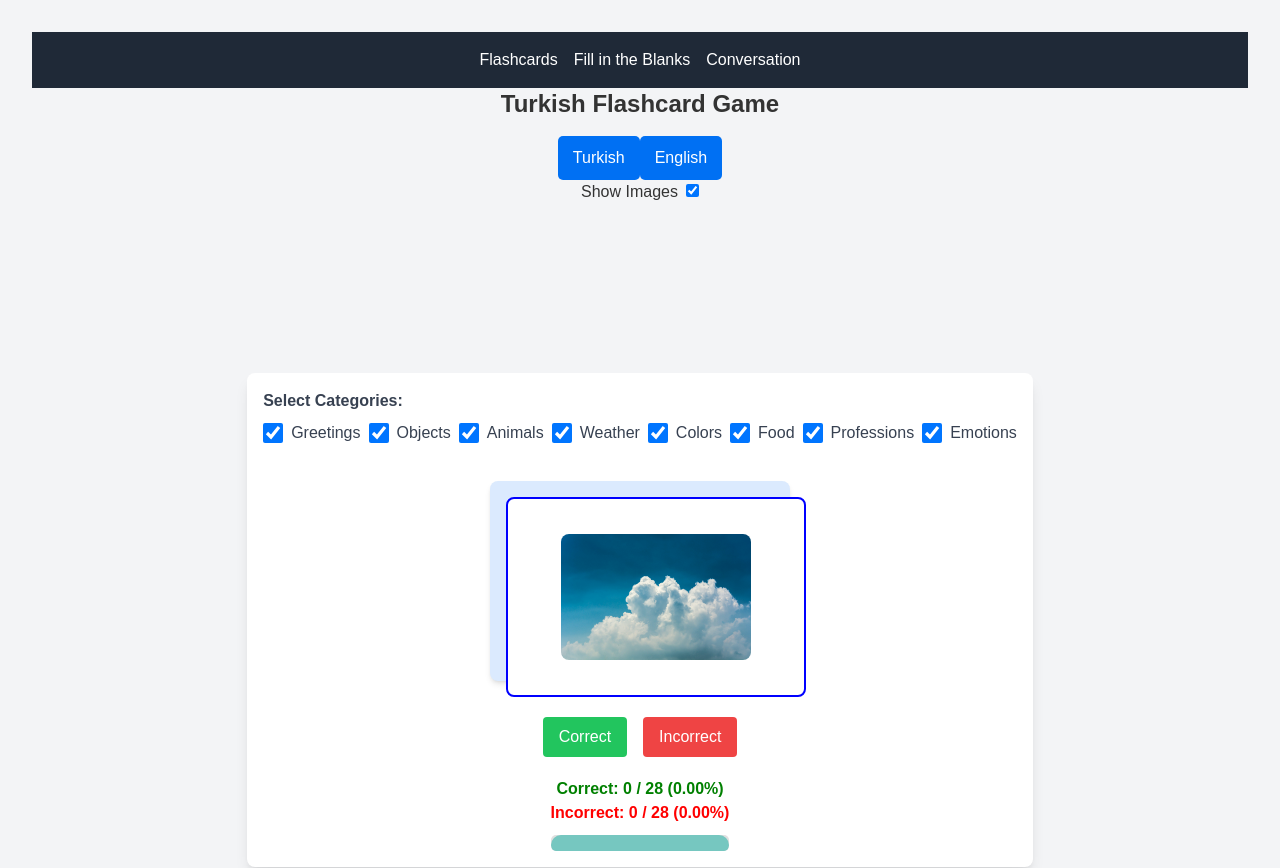
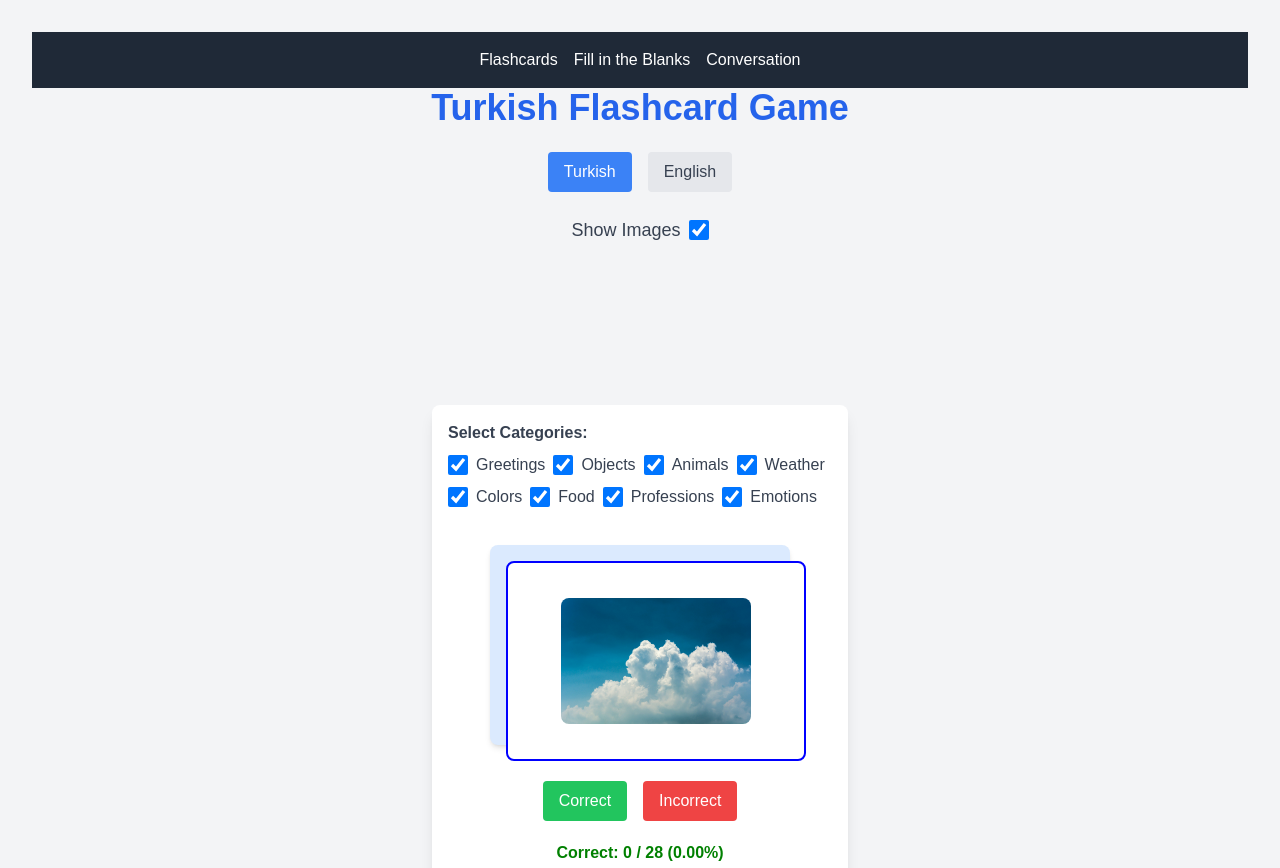
Before and after one commit to smmalik3/turkish, a Next.js app: page / in a window 1280 px wide. Shown: the top 868 px of the page. Built offline with nearby package versions, Linux system fonts and the light colour scheme.

Commit message:
updated styling for lang switcher

```diff
--- a/src/components/LanguageSwitcher.tsx
+++ b/src/components/LanguageSwitcher.tsx
@@ -2,16 +2,22 @@ import React from 'react';
 
 interface LanguageSwitcherProps {
   currentLanguage: 'tr' | 'en';
-  setLanguage: React.Dispatch<React.SetStateAction<'tr' | 'en'>>;
+  setLanguage: (language: 'tr' | 'en') => void;
 }
 
 const LanguageSwitcher: React.FC<LanguageSwitcherProps> = ({ currentLanguage, setLanguage }) => {
   return (
-    <div>
-      <button onClick={() => setLanguage('tr')} disabled={currentLanguage === 'tr'}>
+    <div className="flex space-x-4">
+      <button
+        onClick={() => setLanguage('tr')}
+        className={`px-4 py-2 rounded ${currentLanguage === 'tr' ? 'bg-blue-500 text-white' : 'bg-gray-200 text-gray-700'} hover:bg-blue-600`}
+      >
         Turkish
       </button>
-      <button onClick={() => setLanguage('en')} disabled={currentLanguage === 'en'}>
+      <button
+        onClick={() => setLanguage('en')}
+        className={`px-4 py-2 rounded ${currentLanguage === 'en' ? 'bg-blue-500 text-white' : 'bg-gray-200 text-gray-700'} hover:bg-blue-600`}
+      >
         English
       </button>
     </div>
--- a/src/pages/index.tsx
+++ b/src/pages/index.tsx
@@ -10,18 +10,21 @@ export default function Home() {
   return (
     <div className="flex flex-col items-center justify-center min-h-screen p-8 bg-gray-100">
       <NavMenu />
-      <h1 className="text-2xl font-bold mb-4">Turkish Flashcard Game</h1>
-      <LanguageSwitcher currentLanguage={language} setLanguage={setLanguage} />
-      <div className="mb-4">
-        <label className="mr-2">Show Images</label>
+      <h1 className="text-4xl font-bold mb-6 text-center text-blue-600">Turkish Flashcard Game</h1>
+      <div className="mb-6">
+        <LanguageSwitcher currentLanguage={language} setLanguage={setLanguage} />
+      </div>
+      <div className="mb-6 flex items-center">
+        <label className="mr-2 text-lg font-medium text-gray-700">Show Images</label>
         <input
           type="checkbox"
           checked={showImages}
           onChange={() => setShowImages(!showImages)}
+          className="form-checkbox h-5 w-5 text-blue-600"
         />
       </div>
       <div className="flex justify-center w-full">
-        <div className="flex justify-center w-full">
+        <div className="max-w-md w-full">
           <Card language={language} showImages={showImages} />
         </div>
       </div>
```
